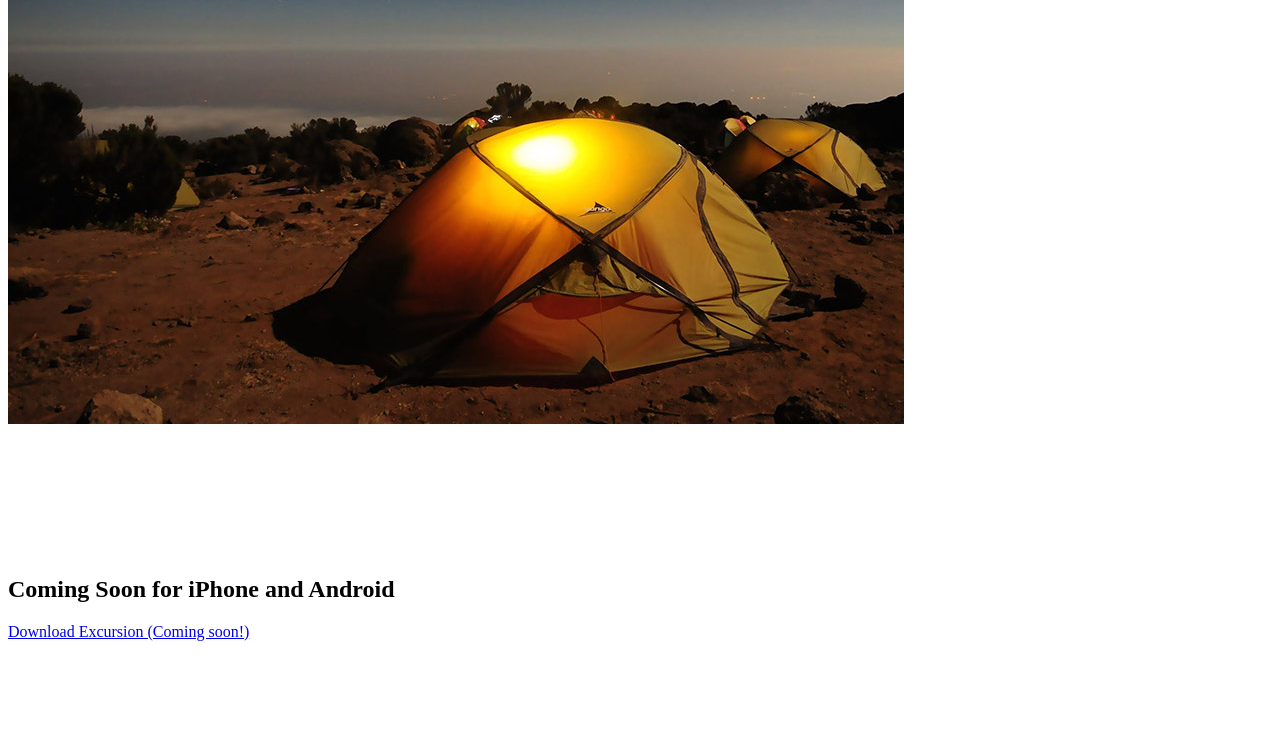
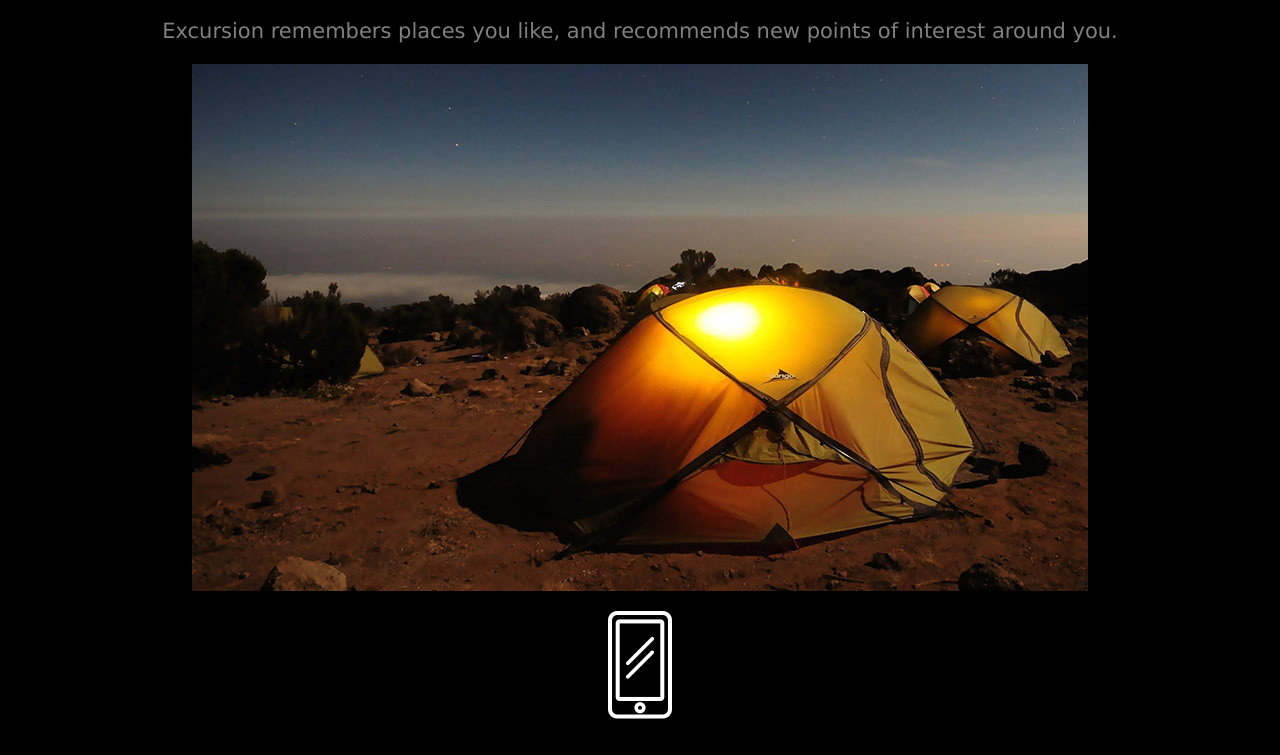
Before and after one commit to zachhubbard77/excursion, a plain HTML site: page index.html in a window 1280 px wide. Shown: the part 472-1227 px from the top of the page. Before the commit the page ends 1129 px from the top, so only its background shows below. Drawn offline with Linux system fonts and the light colour scheme.

Commit message:
Finish html and css.

```diff
--- a/index.html
+++ b/index.html
@@ -13,31 +13,29 @@
         <p><a href="#">Download Excursion (Coming soon!)</a></p>
     </div>
 
-    <!--   Video  -->
-
     <p>
         <video src="resources/videos/excursion.mp4" width="" height="" autoplay loop/>
-
     </p>
 
     <h2>Your personal travel guide</h2>
-    <p>Excursion remembers places you like, and recommends new points of interest around you.</p>
+
+    <p id="gray">Excursion remembers places you like, and recommends new points of interest around you.</p>
 
 
     <p>
-        <img src="resources/images/camp.jpg">
+        <img src="resources/images/camp.jpg" alt="tents in nature">
     </p>
 
     <p>
-        <img src="resources/images/phone.png">
+        <img src="resources/images/phone.png" alt="image of phone">
     </p>
 
     <h2>Coming Soon for iPhone and Android</h2>
 
     <div class="download">
                 <p><a href="#">Download Excursion (Coming soon!)</a></p>
-
     </div>
 
+    <p id="copy">&copy; Excursion</p>
 </body>
 </html>
--- a/resources/css/style.css
+++ b/resources/css/style.css
@@ -0,0 +1,31 @@
+body {
+    text-align: center;
+    background-color: black;
+    font-family: Verdana, sans-serif;
+}
+
+h1 {
+    font-size: 50px;
+    color: white;
+}
+
+.download p a {
+    color: aquamarine;
+    font-size: 16px;
+}
+
+h2 {
+    font-weight: 300;
+    font-size: 42px;
+    color: white;
+}
+
+#gray {
+    font-size: 21px;
+    color: gray;
+}
+
+#copy {
+    text-align: right;
+    color: gray;
+}
```
